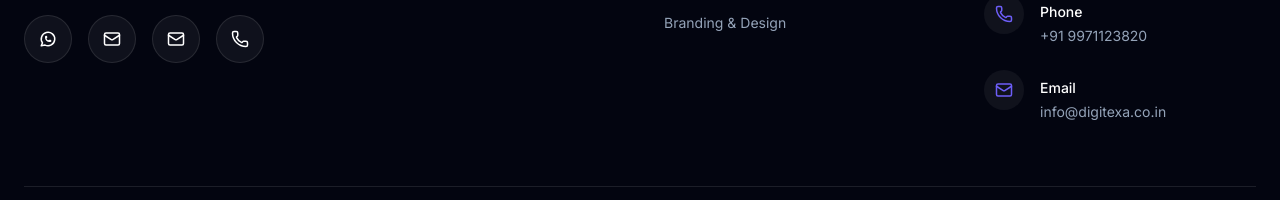
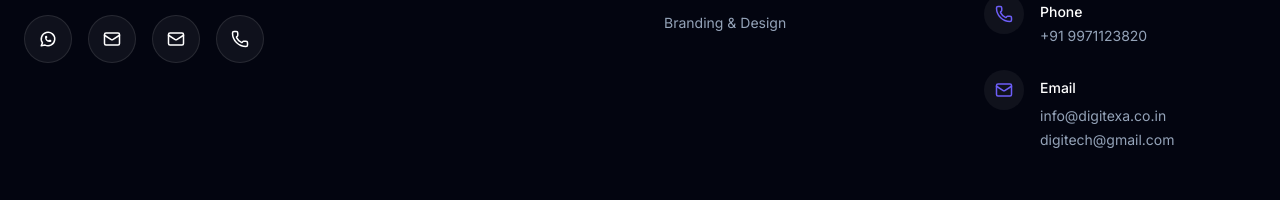
Before and after one commit to Drishti-sh02/Digitexa, a Next.js app: page / in a window 1280 px wide. Shown: the part 10014-10214 px from the top of the page. Built offline with nearby package versions, Linux system fonts and the light colour scheme; no server answers.

Commit message:
Add secondary email to footer contact section

```diff
--- a/src/components/Footer.tsx
+++ b/src/components/Footer.tsx
@@ -98,9 +98,10 @@ export default function Footer() {
                 <div className="w-10 h-10 rounded-full bg-white/5 flex items-center justify-center shrink-0">
                   <Mail size={18} className="text-primary" />
                 </div>
-                <div className="flex flex-col pt-2">
+                <div className="flex flex-col pt-2 gap-1">
                   <span className="text-white font-medium text-sm mb-1">Email</span>
                   <span className="text-subtext text-sm">info@digitexa.co.in</span>
+                  <span className="text-subtext text-sm">digitech@gmail.com</span>
                 </div>
               </li>
             </ul>
```
